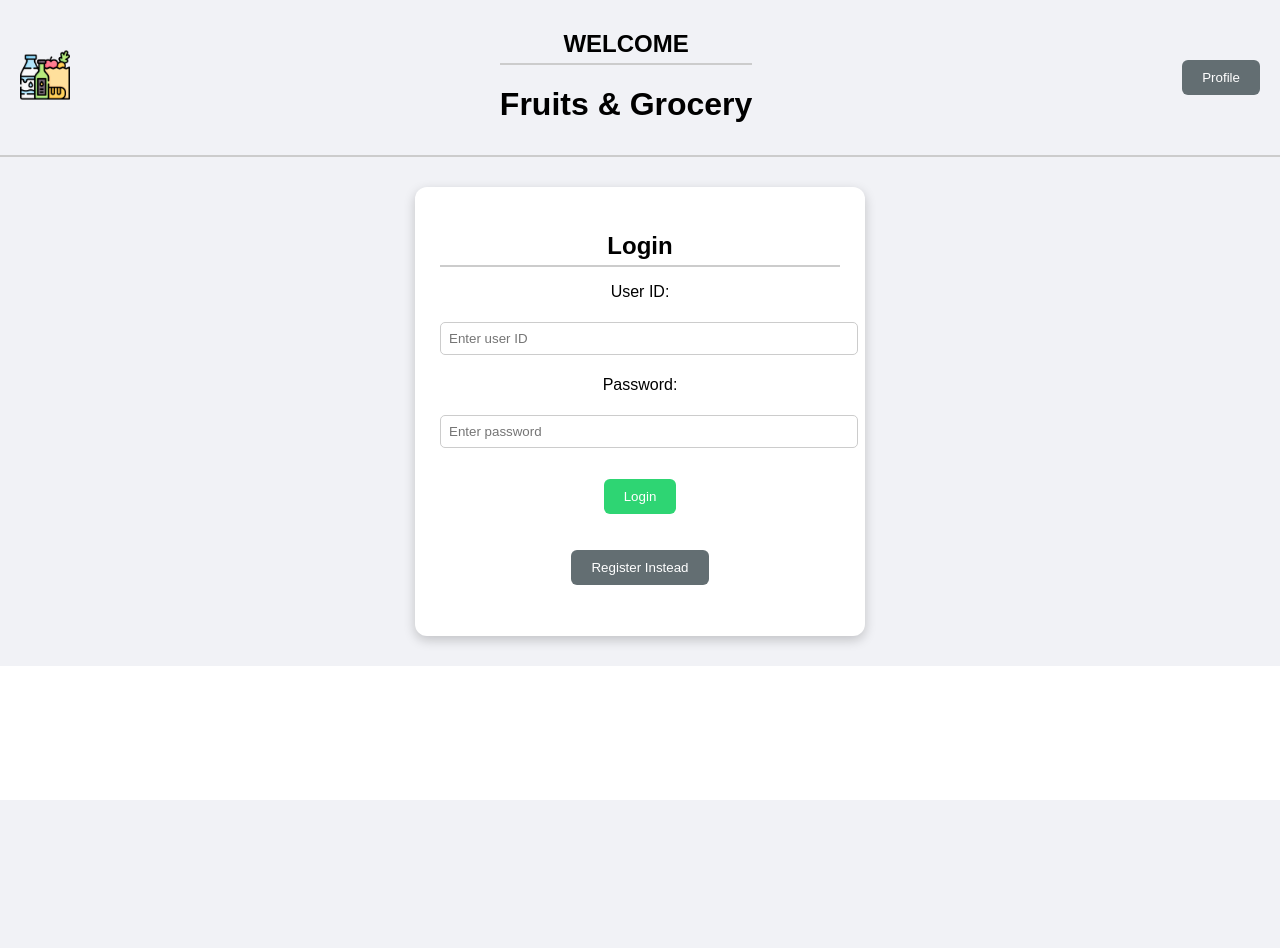
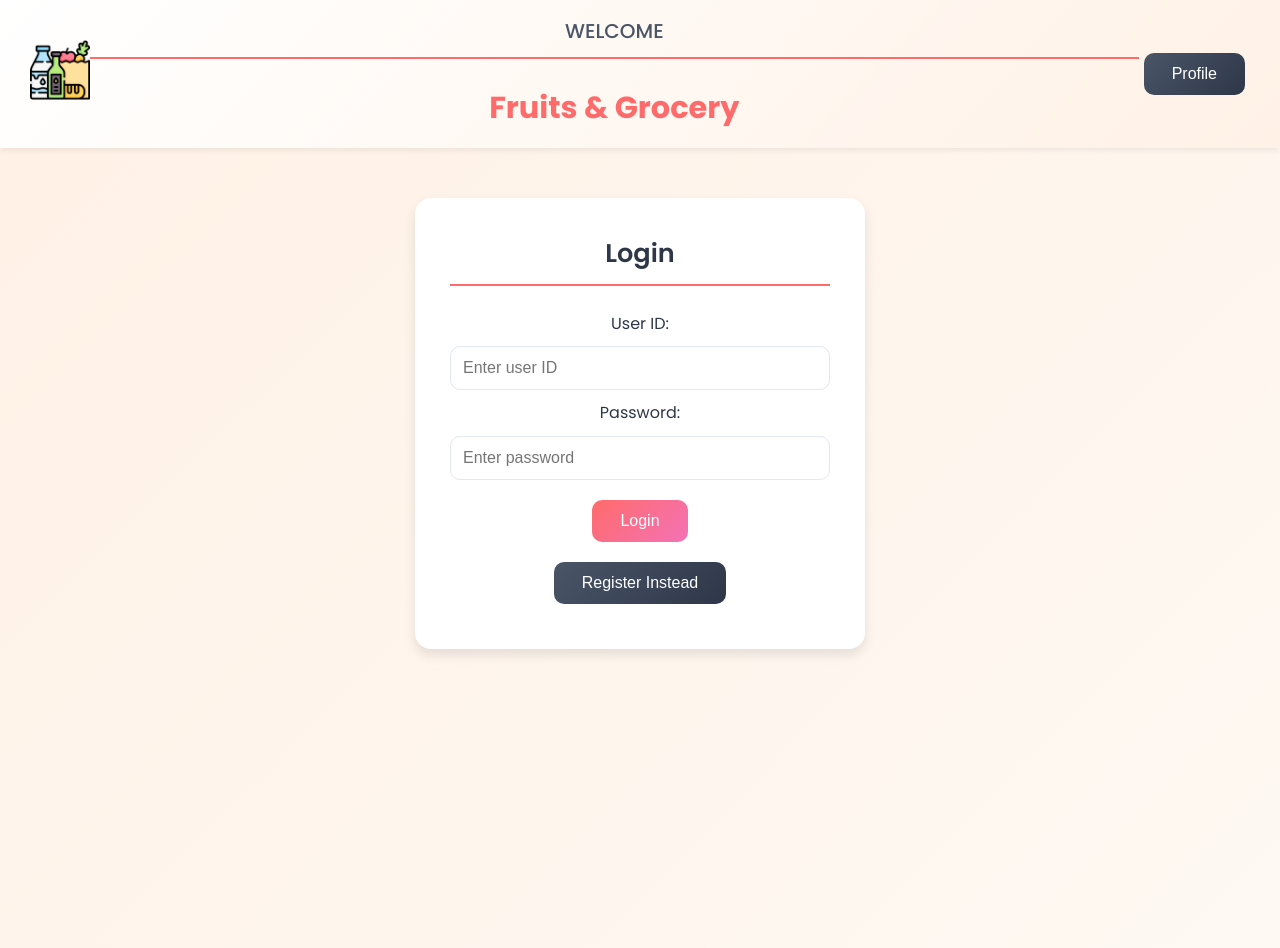
Before and after one commit to shishirbaidya/Food-Grocery, a Flask app: page / in a window 1280 px wide. Before the commit the page ends 800 px from the top, so only its background shows below. Run offline with Flask 3, Linux system fonts and the light colour scheme.

Commit message:
Final chnages

```diff
--- a/static/index.css
+++ b/static/index.css
@@ -1,175 +1,466 @@
+@import url('https://fonts.googleapis.com/css2?family=Poppins:wght@400;500;600;700&display=swap');
+
+* {
+  margin: 0;
+  padding: 0;
+  box-sizing: border-box;
+}
+
 body {
-  background-color: white;
-  font-family: Arial, sans-serif;
-  margin: 0;
+  background-color: #fef9f3;
+  font-family: 'Poppins', sans-serif;
+  color: #2d3748;
+  line-height: 1.6;
 }
 
 .HEAD {
-  display: flex;
-  justify-content: space-between;
+  display: grid;
+  grid-template-columns: auto 1fr auto;
   align-items: center;
-  padding: 10px 20px;
-  background-color: #f1f2f6;
-  border-bottom: 2px solid #ccc;
+  padding: 15px 30px;
+  background: linear-gradient(135deg, #ffffff, #fff1e6);
+  box-shadow: 0 2px 6px rgba(0, 0, 0, 0.08);
+  position: sticky;
+  top: 0;
+  z-index: 10;
 }
 
 .title {
   text-align: center;
 }
 
+.title h1 {
+  font-size: 1.9rem;
+  font-weight: 700;
+  color: #ff6b6b;
+}
+
+.title h2 {
+  font-size: 1.25rem;
+  font-weight: 500;
+  color: #4a5568;
+}
+
 .grocery-image {
-  height: 50px;
+  height: 60px;
   cursor: pointer;
+  transition: transform 0.3s ease;
+}
+
+.grocery-image:hover {
+  transform: scale(1.1);
 }
 
 .input {
-  padding: 10px 20px;
+  padding: 15px 30px;
   text-align: center;
 }
 
 #searchInput {
-  padding: 8px;
-  width: 300px;
-  margin: 10px 0;
-  border: 1px solid #ccc;
-  border-radius: 5px;
+  padding: 12px 15px;
+  width: 350px;
+  max-width: 100%;
+  border: 1px solid #e2e8f0;
+  border-radius: 10px;
+  font-size: 1rem;
+  background-color: #ffffff;
+  transition: border-color 0.3s, box-shadow 0.3s;
+}
+
+#searchInput:focus {
+  outline: none;
+  border-color: #ff6b6b;
+  box-shadow: 0 0 0 3px rgba(255, 107, 107, 0.15);
 }
 
 .images {
-  height: 90px;
-  width: 90px;
-  padding: 10px;
+  height: 200px;
+  width: 200px;
+  object-fit: cover;
+  border-radius: 10px;
+  transition: opacity 0.3s ease;
 }
 
 .items {
-  height: 200px;
-  width: 180px;
-  background-color: #d1d8e0;
-  border-radius: 15px;
-  border: 2px solid black;
+  position: relative;
+  height: 300px;
+  width: 250px;
+  background: linear-gradient(145deg, #ffffff, #f8edeb);
+  border-radius: 14px;
+  box-shadow: 0 6px 12px rgba(0, 0, 0, 0.1);
+  overflow: hidden;
+  transition: transform 0.3s ease, box-shadow 0.3s ease;
+}
+
+.items:hover {
+  transform: scale(1.05);
+  box-shadow: 0 8px 16px rgba(0, 0, 0, 0.2);
+}
+
+.items:hover .images {
+  opacity: 0.3;
+}
+
+.items:hover .item-overlay {
+  opacity: 1;
+}
+
+.item-overlay {
+  position: absolute;
+  top: 0;
+  left: 0;
+  right: 0;
+  bottom: 0;
+  background: linear-gradient(145deg, rgba(255, 107, 107, 0.8), rgba(244, 114, 182, 0.8));
   display: flex;
   flex-direction: column;
   align-items: center;
-  justify-content: space-between;
-  margin-right: 20px;
-  flex-shrink: 0;
+  justify-content: center;
+  opacity: 0;
+  transition: opacity 0.3s ease;
+  color: #ffffff;
+  padding: 10px;
+  text-align: center;
 }
 
-.items:hover {
-  background-color: #ff7675;
-  transition: 0.3s;
+.item-overlay p {
+  margin: 5px 0;
+  font-size: 1rem;
+  font-weight: 600;
+}
+
+.item-overlay p:nth-child(2) {
+  font-size: 0.9rem;
+  font-weight: 500;
+}
+
+.grid {
+  display: grid;
+  grid-template-columns: repeat(auto-fit, minmax(250px, 1fr));
+  gap: 20px;
+  padding: 15px;
+  animation: fadeIn 0.5s ease-in;
+}
+
+/* Fallback to flexbox if grid is not supported */
+@supports not (display: grid) {
+  .grid {
+    display: flex;
+    flex-wrap: wrap;
+    gap: 20px;
+    padding: 15px;
+  }
+
+  .items {
+    flex: 0 0 calc(25% - 15px); /* Approx 4 columns */
+    box-sizing: border-box;
+  }
 }
 
 .row {
   display: flex;
   overflow-x: auto;
-  padding: 10px;
+  padding: 15px;
+  scroll-snap-type: x mandatory;
+  scrollbar-width: thin;
+  scrollbar-color: #ff6b6b #fff1e6;
+}
+
+.row .items {
+  height: 220px;
+  width: 180px;
+  margin: 10px;
+  flex-shrink: 0;
+}
+
+.row .images {
+  height: 120px;
+  width: 120px;
+}
+
+.row .items p {
+  color: #2d3748;
+  font-size: 0.9rem;
+}
+
+.row::-webkit-scrollbar {
+  height: 8px;
+}
+
+.row::-webkit-scrollbar-thumb {
+  background-color: #ff6b6b;
+  border-radius: 10px;
+}
+
+.row::-webkit-scrollbar-track {
+  background-color: #fff1e6;
 }
 
 .addtocard {
-  height: 35px;
-  width: 100px;
-  background-color: green;
-  color: white;
+  height: 40px;
+  width: 120px;
+  background: linear-gradient(135deg, #4ecdc4, #45b7aa);
+  color: #ffffff;
   border: none;
-  border-radius: 5px;
-  margin-bottom: 10px;
+  border-radius: 10px;
+  font-size: 0.9rem;
+  font-weight: 500;
   cursor: pointer;
+  transition: transform 0.2s, background 0.3s;
+}
+
+.addtocard:hover {
+  transform: scale(1.05);
+  background: linear-gradient(135deg, #45b7aa, #3da899);
 }
 
 #loginSection {
-  background-color: #f1f2f6;
-  padding: 30px;
+  background: linear-gradient(135deg, #fff1e6, #fef9f3);
+  padding: 50px 20px;
+  min-height: 100vh;
+  display: flex;
+  align-items: center;
+  animation: fadeIn 0.5s ease-in;
 }
 
 .login-container {
-  max-width: 400px;
-  background-color: white;
-  padding: 25px;
+  max-width: 450px;
+  background: #ffffff;
+  padding: 35px;
   margin: auto;
-  border-radius: 12px;
-  box-shadow: 0 4px 12px rgba(0, 0, 0, 0.2);
+  border-radius: 16px;
+  box-shadow: 0 6px 12px rgba(0, 0, 0, 0.1);
   text-align: center;
 }
 
 #profileSection {
+  background: linear-gradient(135deg, #fff1e6, #fef9f3);
+  padding: 50px 20px;
+  min-height: 100vh;
   display: none;
-  background-color: #f1f2f6;
-  padding: 30px;
+  animation: fadeIn 0.5s ease-in;
 }
 
 .profile-container {
-  max-width: 800px;
-  background-color: white;
-  padding: 25px;
+  max-width: 900px;
+  background: #ffffff;
+  padding: 35px;
   margin: auto;
-  border-radius: 12px;
-  box-shadow: 0 4px 12px rgba(0, 0, 0, 0.2);
+  border-radius: 16px;
+  box-shadow: 0 6px 12px rgba(0, 0, 0, 0.1);
 }
 
 h2 {
-  border-bottom: 2px solid #ccc;
-  padding-bottom: 5px;
-  margin-bottom: 15px;
+  font-size: 1.6rem;
+  font-weight: 600;
+  color: #2d3748;
+  border-bottom: 2px solid #ff6b6b;
+  padding-bottom: 10px;
+  margin-bottom: 25px;
 }
 
 h3 {
-  margin: 10px 0;
+  font-size: 1.25rem;
+  font-weight: 600;
+  color: #2d3748;
+  margin: 15px 0;
 }
 
 table {
   width: 100%;
-  border-collapse: collapse;
-  margin-top: 15px;
+  border-collapse: separate;
+  border-spacing: 0;
+  margin-top: 20px;
+  background-color: #ffffff;
+  border-radius: 10px;
+  overflow: hidden;
+  box-shadow: 0 4px 8px rgba(0, 0, 0, 0.05);
 }
 
 th, td {
-  padding: 10px;
-  border: 1px solid #ddd;
+  padding: 14px 16px;
+  border-bottom: 1px solid #edf2f7;
   text-align: left;
+  font-size: 0.95rem;
 }
 
 th {
-  background-color: #f5f5f5;
+  background-color: #f7fafc;
+  font-weight: 600;
+  color: #2d3748;
+}
+
+td {
+  color: #4a5568;
 }
 
 #confirmBtn, #submitLogin, #submitRegister {
-  padding: 10px 20px;
-  background-color: #2ed573;
-  color: white;
+  padding: 12px 28px;
+  background: linear-gradient(135deg, #ff6b6b, #f472b6);
+  color: #ffffff;
   border: none;
-  border-radius: 6px;
+  border-radius: 10px;
+  font-size: 1rem;
+  font-weight: 500;
   cursor: pointer;
-  margin: 10px 0;
+  margin: 10px 5px;
+  transition: transform 0.2s, background 0.3s;
+}
+
+#confirmBtn:hover, #submitLogin:hover, #submitRegister:hover {
+  transform: scale(1.05);
+  background: linear-gradient(135deg, #f472b6, #ff6b6b);
 }
 
 #backBtn, #profileBtn, #logoutBtn, #toggleRegister, #toggleLogin {
-  padding: 10px 20px;
-  background-color: #636e72;
-  color: white;
+  padding: 12px 28px;
+  background: linear-gradient(135deg, #4a5568, #2d3748);
+  color: #ffffff;
   border: none;
-  border-radius: 6px;
+  border-radius: 10px;
+  font-size: 1rem;
+  font-weight: 500;
   cursor: pointer;
-  margin: 10px 0;
+  margin: 10px 5px;
+  transition: transform 0.2s, background 0.3s;
 }
 
-#backBtn:hover, #profileBtn:hover, #confirmBtn:hover, #logoutBtn:hover,
-#submitLogin:hover, #submitRegister:hover, #toggleRegister:hover, #toggleLogin:hover {
-  opacity: 0.9;
+#backBtn:hover, #profileBtn:hover, #logoutBtn:hover, #toggleRegister:hover, #toggleLogin:hover {
+  transform: scale(1.05);
+  background: linear-gradient(135deg, #2d3748, #4a5568);
 }
 
 .container {
-  padding: 10px 20px;
+  padding: 25px 30px;
 }
 
 .order-group {
-  margin-bottom: 20px;
+  margin-bottom: 30px;
 }
 
 input[type="text"], input[type="email"], input[type="password"] {
-  padding: 8px;
+  padding: 12px;
   width: 100%;
-  margin: 5px 0;
-  border: 1px solid #ccc;
-  border-radius: 5px;
+  margin: 10px 0;
+  border: 1px solid #e2e8f0;
+  border-radius: 10px;
+  font-size: 1rem;
+  background-color: #ffffff;
+  transition: border-color 0.3s, box-shadow 0.3s;
 }
+
+input[type="text"]:focus, input[type="email"]:focus, input[type="password"]:focus {
+  outline: none;
+  border-color: #ff6b6b;
+  box-shadow: 0 0 0 3px rgba(255, 107, 107, 0.15);
+}
+
+@keyframes fadeIn {
+  from { opacity: 0; transform: translateY(15px); }
+  to { opacity: 1; transform: translateY(0); }
+}
+
+@media (max-width: 1024px) {
+  .grid {
+    grid-template-columns: repeat(auto-fit, minmax(200px, 1fr));
+  }
+
+  .items {
+    width: 200px;
+    height: 260px;
+  }
+
+  .images {
+    height: 160px;
+    width: 160px;
+  }
+}
+
+@media (max-width: 768px) {
+  .HEAD {
+    grid-template-columns: 1fr;
+    gap: 12px;
+    text-align: center;
+    padding: 10px 20px;
+  }
+
+  .title h1 {
+    font-size: 1.6rem;
+  }
+
+  .title h2 {
+    font-size: 1.1rem;
+  }
+
+  .grocery-image {
+    height: 50px;
+  }
+
+  .grid {
+    grid-template-columns: repeat(auto-fit, minmax(180px, 1fr));
+  }
+
+  .items {
+    width: 180px;
+    height: 240px;
+  }
+
+  .images {
+    height: 140px;
+    width: 140px;
+  }
+
+  .addtocard {
+    width: 110px;
+    height: 38px;
+    font-size: 0.85rem;
+  }
+
+  #searchInput {
+    width: 100%;
+  }
+
+  .login-container, .profile-container {
+    padding: 25px;
+    margin: 0 15px;
+  }
+
+  #confirmBtn, #submitLogin, #submitRegister, #backBtn, #profileBtn, #logoutBtn, #toggleRegister, #toggleLogin {
+    padding: 10px 22px;
+    font-size: 0.9rem;
+  }
+}
+
+@media (max-width: 480px) {
+  .grid {
+    grid-template-columns: repeat(auto-fit, minmax(150px, 1fr));
+  }
+
+  .items {
+    width: 150px;
+    height: 200px;
+  }
+
+  .images {
+    height: 110px;
+    width: 110px;
+  }
+
+  .addtocard {
+    width: 100px;
+    height: 35px;
+    font-size: 0.8rem;
+  }
+
+  h2 {
+    font-size: 1.4rem;
+  }
+
+  h3 {
+    font-size: 1.1rem;
+  }
+
+  .container {
+    padding: 15px 20px;
+  }
+}
```
Also changed, not shown: static/index.js (+48 -27 lines).
